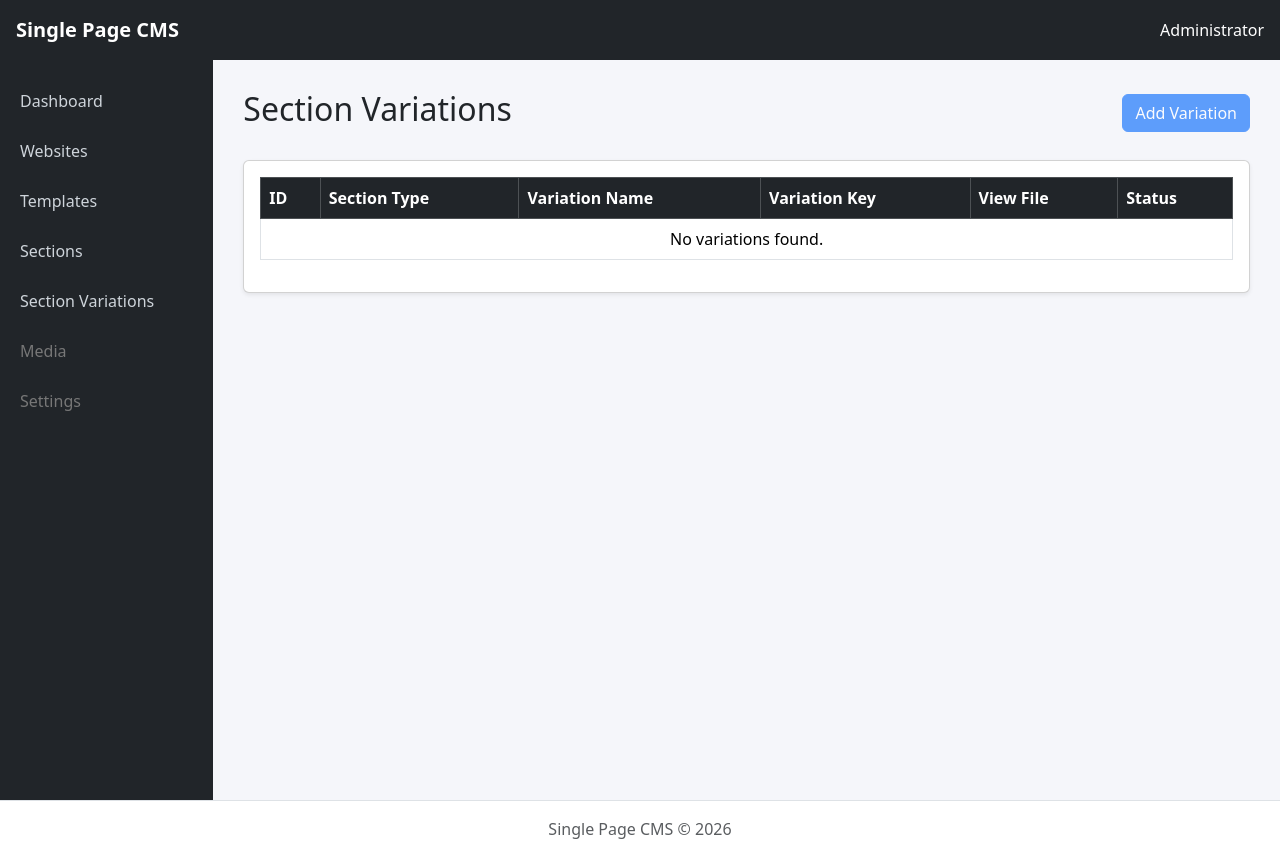
After one commit to TappIndia/single-page-cms-chatgpt, a CodeIgniter 4 app: the page made by app/Views/admin/section_variation/index.php in a window 1280 px wide. The commit adds this page. Run offline with PHP 8.4 and a stand-in for CodeIgniter, Linux system fonts and the light colour scheme; the template is opened without the code that fills it, so the values that code supplies are empty; some libraries are stand-ins or nearby versions.

Commit message:
Add section variation management module

```diff
--- a/app/Config/Routes.php
+++ b/app/Config/Routes.php
@@ -15,3 +15,5 @@ $routes->get('admin/websites', 'Admin\Website::index');
 $routes->get('admin/templates', 'Admin\Template::index');
 
 $routes->get('admin/section-types', 'Admin\SectionType::index');
+
+$routes->get('admin/section-variations', 'Admin\SectionVariation::index');
--- a/app/Views/admin/layouts/main.php
+++ b/app/Views/admin/layouts/main.php
@@ -85,6 +85,7 @@
 
                 <a href="<?= site_url('admin/templates') ?>" class="<?= uri_string() === 'admin/templates' ? 'active' : '' ?>">Templates</a>
                 <a href="<?= site_url('admin/section-types') ?>" class="<?= uri_string() === 'admin/section-types' ? 'active' : '' ?>">Sections</a>
+                <a href="<?= site_url('admin/section-variations') ?>" class="<?= uri_string() === 'admin/section-variations' ? 'active' : '' ?>">Section Variations</a>
                 <a href="#" class="disabled">Media</a>
                 <a href="#" class="disabled">Settings</a>
 
--- /dev/null
+++ b/app/Views/admin/section_variation/index.php
@@ -0,0 +1,53 @@
+<?= $this->extend('admin/layouts/main') ?>
+
+<?= $this->section('content') ?>
+
+<div class="d-flex justify-content-between align-items-center mb-4">
+    <h2>Section Variations</h2>
+    <button class="btn btn-primary" disabled>Add Variation</button>
+</div>
+
+<div class="card shadow-sm">
+    <div class="card-body">
+        <div class="table-responsive">
+            <table class="table table-bordered table-hover align-middle">
+                <thead class="table-dark">
+                    <tr>
+                        <th>ID</th>
+                        <th>Section Type</th>
+                        <th>Variation Name</th>
+                        <th>Variation Key</th>
+                        <th>View File</th>
+                        <th>Status</th>
+                    </tr>
+                </thead>
+                <tbody>
+                    <?php if (!empty($variations)): ?>
+                        <?php foreach ($variations as $variation): ?>
+                            <tr>
+                                <td><?= esc($variation['id']) ?></td>
+                                <td><?= esc($variation['type_name']) ?></td>
+                                <td><?= esc($variation['variation_name']) ?></td>
+                                <td><?= esc($variation['variation_key']) ?></td>
+                                <td><?= esc($variation['view_file']) ?></td>
+                                <td>
+                                    <?php if ($variation['is_active']): ?>
+                                        <span class="badge bg-success">Active</span>
+                                    <?php else: ?>
+                                        <span class="badge bg-secondary">Inactive</span>
+                                    <?php endif ?>
+                                </td>
+                            </tr>
+                        <?php endforeach ?>
+                    <?php else: ?>
+                        <tr>
+                            <td colspan="6" class="text-center">No variations found.</td>
+                        </tr>
+                    <?php endif ?>
+                </tbody>
+            </table>
+        </div>
+    </div>
+</div>
+
+<?= $this->endSection() ?>
```
Also changed, not shown: app/Controllers/Admin/SectionVariation.php (added, +27 -0 lines).
